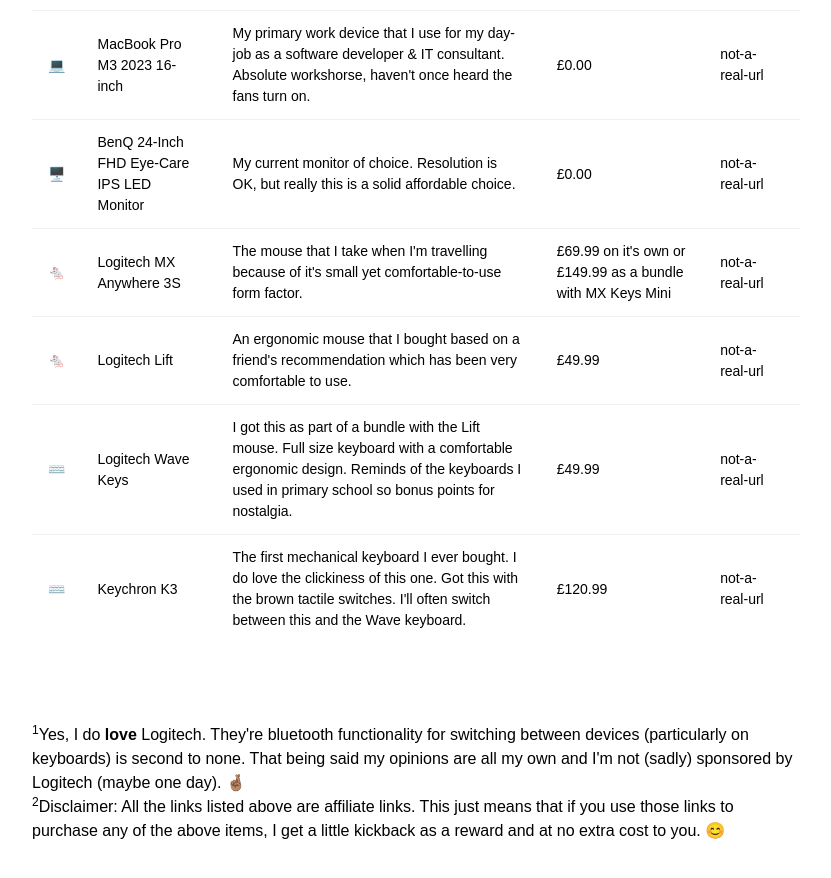
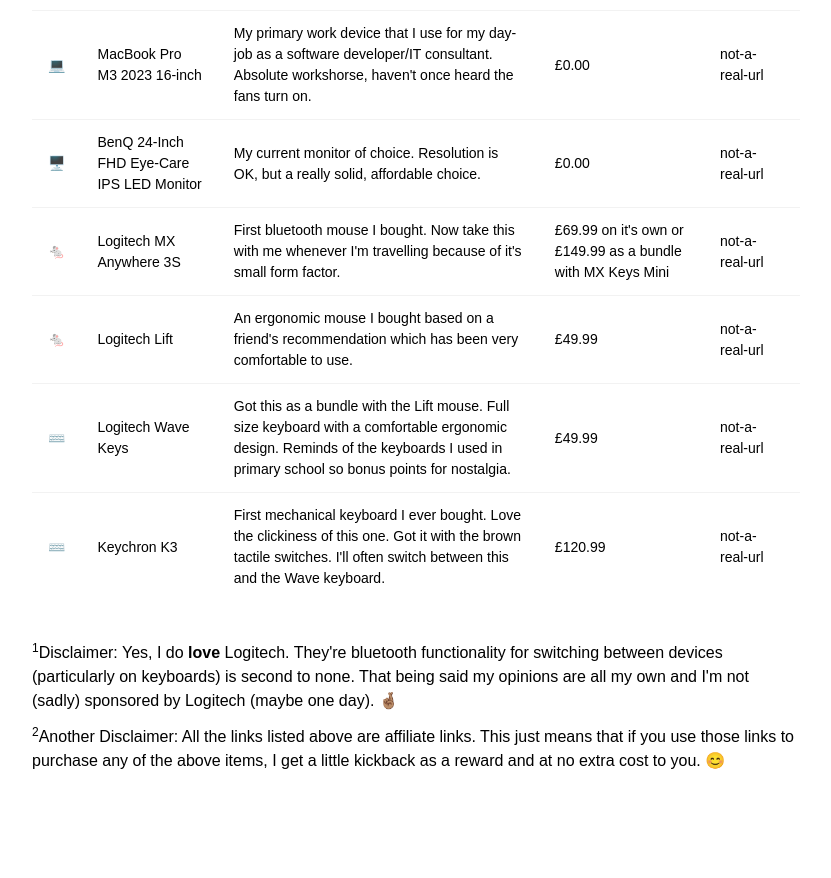
Before and after one commit to rtasalem/ranasalem.io, a Next.js app: page /gear in a window 1280 px wide. Shown: the part 300-1178 px from the top of the page, without its empty margins (224-1055 px from the left). After the commit the page ends 1133 px from the top, so only its background shows below. Built offline with nearby package versions, Linux system fonts and the light colour scheme.

Commit message:
fix spacing for gear page disclaimers

```diff
--- a/app/constants/gear-items.tsx
+++ b/app/constants/gear-items.tsx
@@ -2,49 +2,49 @@ export const gearItems = [
   {
     icon: '💻',
     item: 'MacBook Pro 2020 13-inch',
-    description: 'My personal computer that I use for developing personal projects, browsing, streaming etc. Still holds up really well after 5 years.',
-    price: "£0.00",
+    description: 'My personal computer that I use for developing side projects, browsing, streaming etc. Still holds up really well after 5 years.',
+    price: '£0.00',
     url: 'not-a-real-url'
   },
   {
     icon: '💻',
     item: 'MacBook Pro M3 2023 16-inch',
-    description: 'My primary work device that I use for my day-job as a software developer & IT consultant. Absolute workshorse, haven\'t once heard the fans turn on.',
-    price: "£0.00",
+    description: 'My primary work device that I use for my day-job as a software developer/IT consultant. Absolute workshorse, haven\'t once heard the fans turn on.',
+    price: '£0.00',
     url: 'not-a-real-url'
   },
   {
     icon: '🖥️',
     item: 'BenQ 24-Inch FHD Eye-Care IPS LED Monitor',
-    description: 'My current monitor of choice. Resolution is OK, but really this is a solid affordable choice.',
-    price: "£0.00",
+    description: 'My current monitor of choice. Resolution is OK, but a really solid, affordable choice.',
+    price: '£0.00',
     url: 'not-a-real-url'
   },
   {
     icon: '🐁',
     item: 'Logitech MX Anywhere 3S',
-    description: 'The mouse that I take when I\'m travelling because of it\'s small yet comfortable-to-use form factor.',
+    description: 'First bluetooth mouse I bought. Now take this with me whenever I\'m travelling because of it\'s small form factor.',
     price: '£69.99 on it\'s own or £149.99 as a bundle with MX Keys Mini',
     url: 'not-a-real-url'
   },
   {
     icon: '🐁',
     item: 'Logitech Lift',
-    description: 'An ergonomic mouse that I bought based on a friend\'s recommendation which has been very comfortable to use.',
+    description: 'An ergonomic mouse I bought based on a friend\'s recommendation which has been very comfortable to use.',
     price: '£49.99',
     url: 'not-a-real-url'
   },
   {
     icon: '⌨️',
     item: 'Logitech Wave Keys',
-    description: 'I got this as part of a bundle with the Lift mouse. Full size keyboard with a comfortable ergonomic design. Reminds of the keyboards I used in primary school so bonus points for nostalgia.',
+    description: 'Got this as a bundle with the Lift mouse. Full size keyboard with a comfortable ergonomic design. Reminds of the keyboards I used in primary school so bonus points for nostalgia.',
     price: '£49.99',
     url: 'not-a-real-url'
   },
   {
     icon: '⌨️',
     item: 'Keychron K3',
-    description: 'The first mechanical keyboard I ever bought. I do love the clickiness of this one. Got this with the brown tactile switches. I\'ll often switch between this and the Wave keyboard.',
+    description: 'First mechanical keyboard I ever bought. Love the clickiness of this one. Got it with the brown tactile switches. I\'ll often switch between this and the Wave keyboard.',
     price: '£120.99',
     url: 'not-a-real-url'
   }
--- a/app/gear/page.tsx
+++ b/app/gear/page.tsx
@@ -30,12 +30,12 @@ export default function Gear() {
             ))}
           </tbody>
         </table>
-        <div className="text-left mt-20 mb-10">
-          <p><sup>1</sup>Yes, I do <strong>love</strong> Logitech. They're bluetooth
+        <div className="text-left mt-10 mb-15">
+          <p className="mb-3"><sup>1</sup>Disclaimer: Yes, I do <strong>love</strong> Logitech. They're bluetooth
           functionality for switching between devices (particularly on keyboards) is
           second to none. That being said my opinions are all my own and I'm not (sadly)
           sponsored by Logitech (maybe one day). 🤞🏽</p>
-          <p><sup>2</sup>Disclaimer: All the links listed above are affiliate links.
+          <p><sup>2</sup>Another Disclaimer: All the links listed above are affiliate links.
             This just means that if you use those links to purchase any of the above items,
             I get a little kickback as a reward and at no extra cost to you. 😊</p>
         </div>
```
